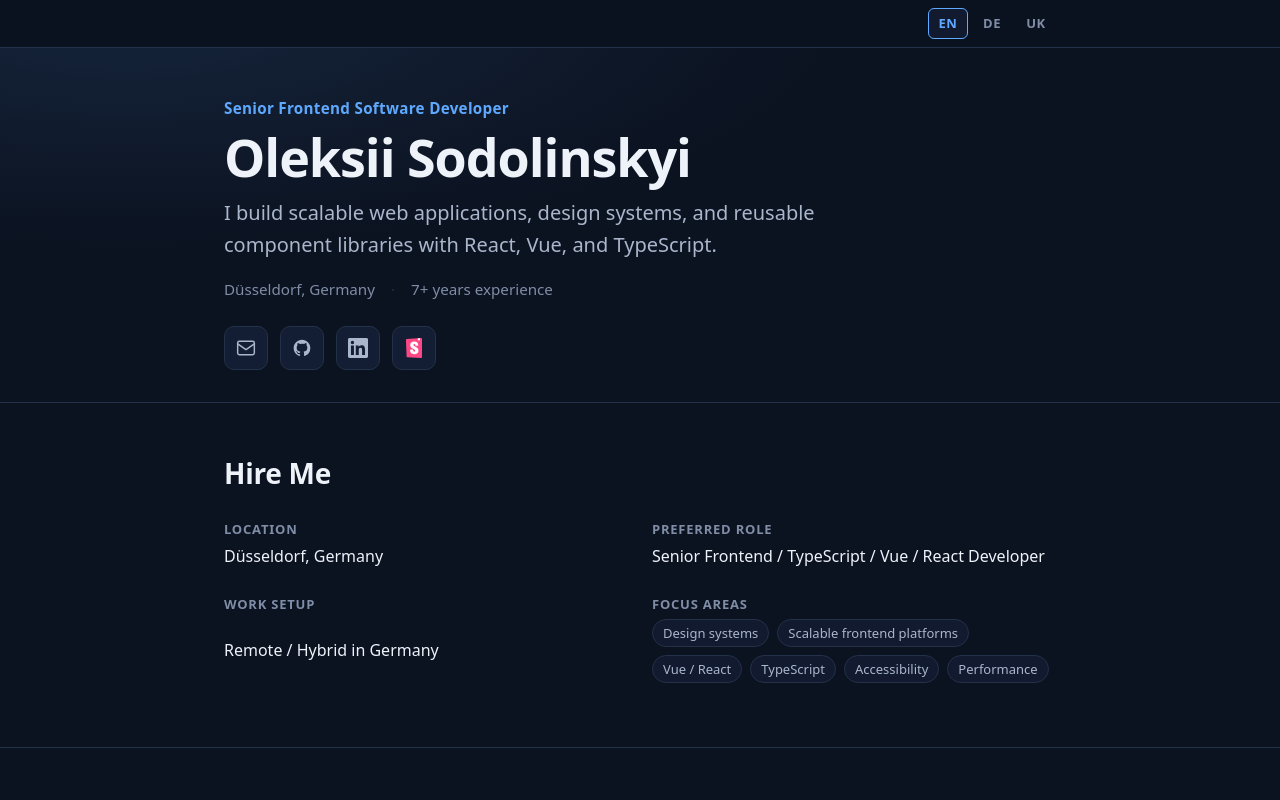
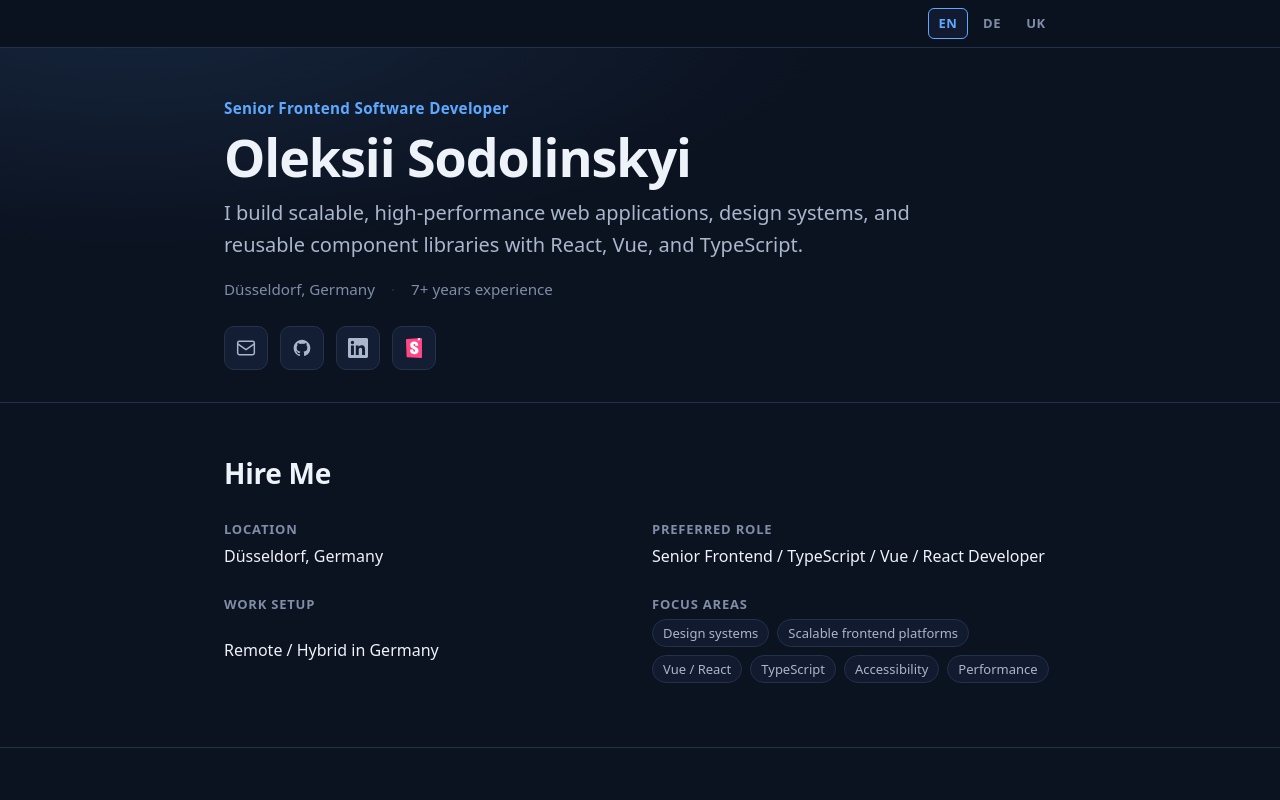
Before and after one commit to front-end-performer/portfolio, a React (Vite) app: page / in a window 1280 px wide. Shown: the top 800 px of the page. Built offline with nearby package versions, Linux system fonts and the light colour scheme.

Commit message:
updated subtitle

```diff
--- a/src/i18n/locales/de.ts
+++ b/src/i18n/locales/de.ts
@@ -39,7 +39,7 @@ export const de: LocaleContent = {
       location: "Düsseldorf, Deutschland",
       yearsOfExperience: "7+ Jahre",
       headline:
-        "Ich entwickle skalierbare Webanwendungen, Designsysteme und wiederverwendbare Komponentenbibliotheken mit React, Vue und TypeScript.",
+        "Ich entwickle skalierbare, leistungsstarke Webanwendungen, Design-Systeme und wiederverwendbare Komponentenbibliotheken mit React, Vue und TypeScript.",
     },
     contacts: {
       email: {
--- a/src/i18n/locales/en.ts
+++ b/src/i18n/locales/en.ts
@@ -38,7 +38,7 @@ export const en: LocaleContent = {
       location: "Düsseldorf, Germany",
       yearsOfExperience: "7+ years",
       headline:
-        "I build scalable web applications, design systems, and reusable component libraries with React, Vue, and TypeScript.",
+        "I build scalable, high-performance web applications, design systems, and reusable component libraries with React, Vue, and TypeScript.",
     },
     contacts: {
       email: {
--- a/src/i18n/locales/uk.ts
+++ b/src/i18n/locales/uk.ts
@@ -39,7 +39,7 @@ export const uk: LocaleContent = {
       location: "Дюссельдорф, Німеччина",
       yearsOfExperience: "7+ років",
       headline:
-        "Створюю масштабовані вебзастосунки, дизайн-системи та бібліотеки перевикористовуваних компонентів на React, Vue та TypeScript.",
+        "Cтворюю масштабовані, високопродуктивні веб-додатки, системи дизайну та бібліотеки компонентів багаторазового використання за допомогою React, Vue та TypeScript.",
     },
     contacts: {
       email: {
```
